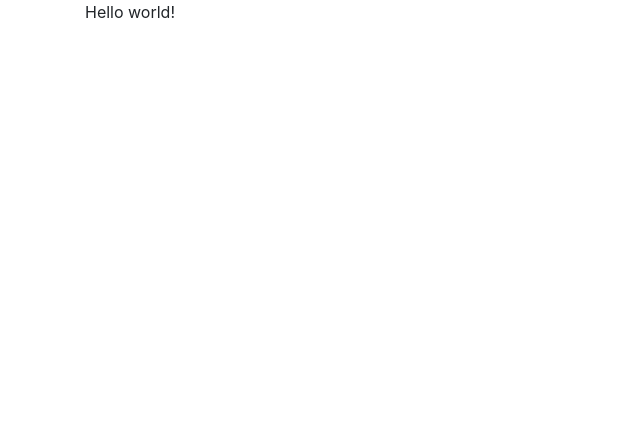
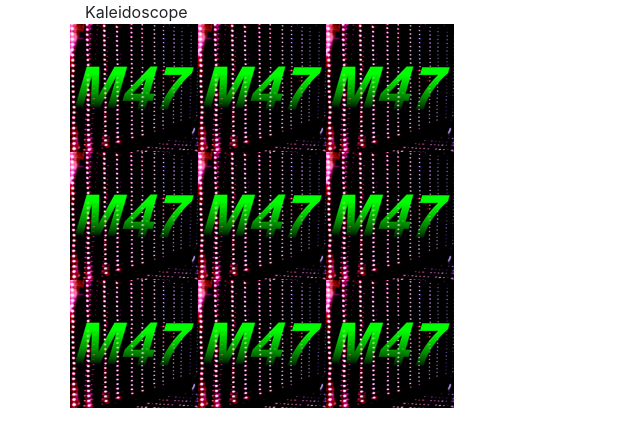
Before and after one commit to fstreich/marie47esp32, an Angular app in the folder blinkfinity/: page / in a window 1280 px wide. Shown: the top 446 px of the page, without its empty margins (0-640 px from the left). Built offline with nearby package versions, Linux system fonts and the light colour scheme.

Commit message:
thumbnail component

```diff
--- a/blinkfinity/src/app/app.component.html
+++ b/blinkfinity/src/app/app.component.html
@@ -1,3 +1,36 @@
 <div class="container">
-  Hello world!
+	{{installation}}
+	<div class="row">
+		<div class="span4">
+	  		<app-thumbnail></app-thumbnail>
+	  	</div>
+		<div class="span4">
+	  		<app-thumbnail></app-thumbnail>
+	  	</div>
+	  	<div class="span4">
+	  		<app-thumbnail></app-thumbnail>
+	  	</div>
+	</div>
+	<div class="row">
+		<div class="span4">
+	  		<app-thumbnail></app-thumbnail>
+	  	</div>
+		<div class="span4">
+	  		<app-thumbnail></app-thumbnail>
+	  	</div>
+	  	<div class="span4">
+	  		<app-thumbnail></app-thumbnail>
+	  	</div>
+	</div>
+	<div class="row">
+		<div class="span4">
+	  		<app-thumbnail></app-thumbnail>
+	  	</div>
+		<div class="span4">
+	  		<app-thumbnail></app-thumbnail>
+	  	</div>
+	  	<div class="span4">
+	  		<app-thumbnail></app-thumbnail>
+	  	</div>
+	</div>
 </div>
--- a/blinkfinity/src/app/app.component.ts
+++ b/blinkfinity/src/app/app.component.ts
@@ -8,4 +8,5 @@ import { ThumbnailComponent } from './thumbnail/thumbnail.component';
 })
 export class AppComponent {
   title = 'blinkfinity';
+  installation = 'Kaleidoscope'
 }
--- a/blinkfinity/src/app/thumbnail/thumbnail.component.html
+++ b/blinkfinity/src/app/thumbnail/thumbnail.component.html
@@ -1 +1 @@
-<p>thumbnail works!</p>
+<img src="assets/images/icons/icon-128x128.png" />
--- a/blinkfinity/src/app/thumbnail/thumbnail.component.ts
+++ b/blinkfinity/src/app/thumbnail/thumbnail.component.ts
@@ -10,6 +10,7 @@ export class ThumbnailComponent implements OnInit {
   constructor() { }
 
   ngOnInit(): void {
+  	console.log("Hello from thumbnail!")
   }
 
 }
```
